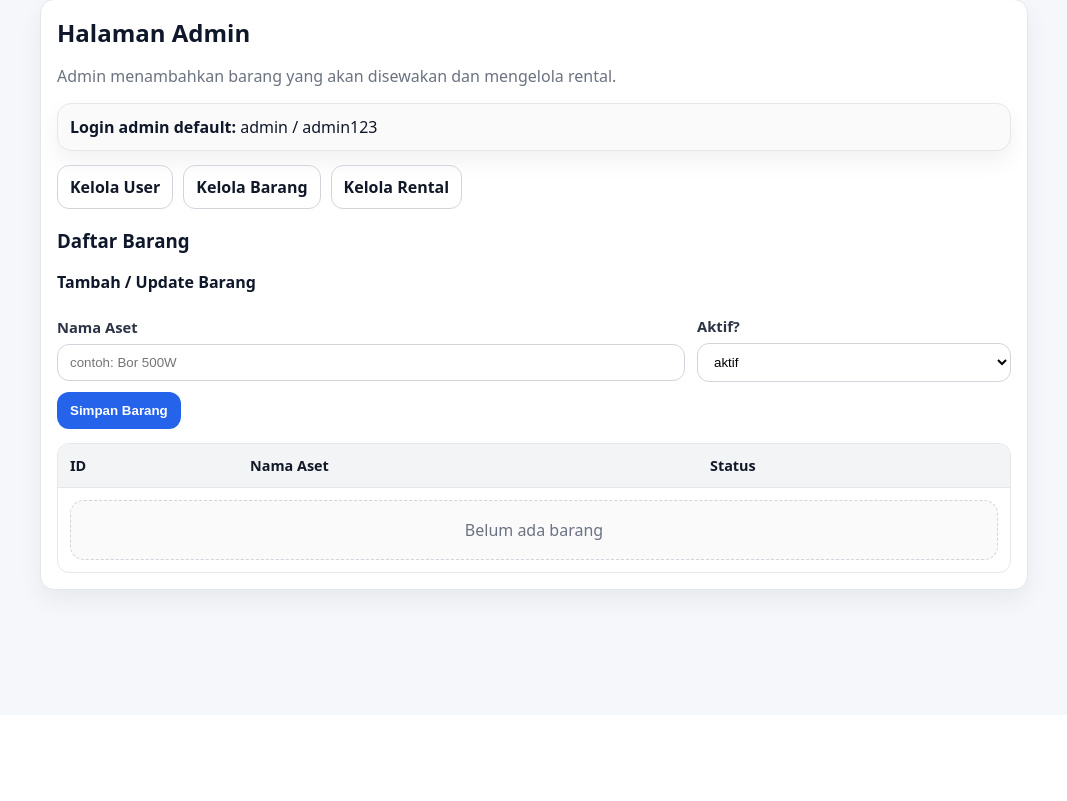
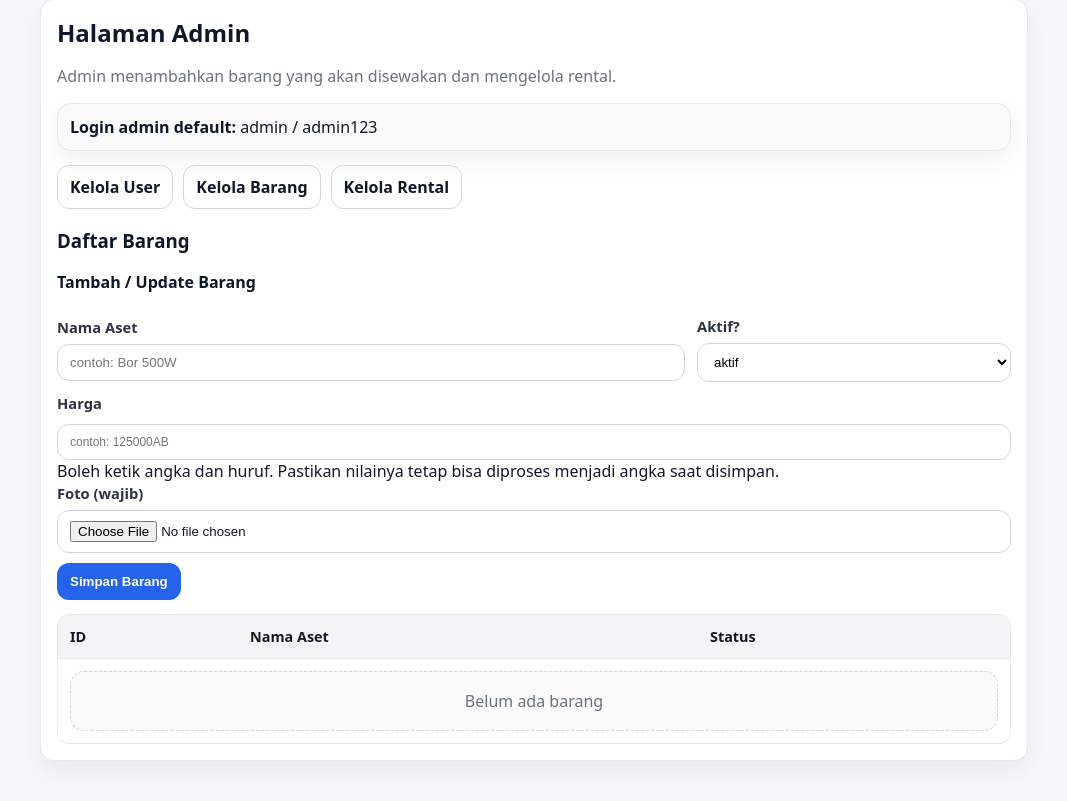
Before and after one commit to arkaperamanta-eng/rental-app, a Flask app: page /admin in a window 1280 px wide. Shown: the part 85-886 px from the top of the page, without its empty margins (106-1173 px from the left). Before the commit the page ends 693 px from the top, so only its background shows below. Run offline with Flask 3, Linux system fonts and the light colour scheme; a user stored in the database is signed in.

Commit message:
Update fitur tambah barang dan foto

```diff
--- a/app.py
+++ b/app.py
@@ -1,12 +1,17 @@
 from datetime import datetime
+import os
+import time
+import uuid
 
 from flask import Flask, redirect, render_template, request, url_for, flash
 from flask_login import LoginManager, UserMixin, current_user, login_required, login_user, logout_user
 from flask_sqlalchemy import SQLAlchemy
 from werkzeug.security import generate_password_hash, check_password_hash
+from werkzeug.utils import secure_filename
 
 from config import Config
 from database.init_db import init_db, register_models
+
 
 
 
@@ -188,22 +193,63 @@ def admin_items_add():
         return redirect(url_for("user"))
 
     nama_aset = (request.form.get("nama_aset") or "").strip()
+    harga_str = (request.form.get("harga") or "").strip()
     is_active_str = (request.form.get("is_active") or "true").strip().lower()
 
     if not nama_aset:
         flash("Nama aset wajib diisi.", "error")
         return redirect(url_for("admin_items"))
 
+    if not harga_str:
+        flash("Harga wajib diisi.", "error")
+        return redirect(url_for("admin_items"))
+
+    try:
+        harga = float(harga_str)
+    except ValueError:
+        flash("Harga harus angka.", "error")
+        return redirect(url_for("admin_items"))
+
     is_active = is_active_str in ["1", "true", "yes", "y"]
+
+    # Foto wajib saat tambah/update
+    file = request.files.get("foto")
+    if not file or file.filename == "":
+        flash("Foto wajib diupload.", "error")
+        return redirect(url_for("admin_items"))
+
+    allowed_ext = {"jpg", "jpeg", "png", "webp", "gif"}
+    ext = (file.filename.rsplit(".", 1)[-1] if "." in file.filename else "").lower()
+    if ext not in allowed_ext:
+        flash("Ekstensi foto tidak valid. Gunakan jpg/jpeg/png/webp/gif.", "error")
+        return redirect(url_for("admin_items"))
+
+    # Pastikan folder upload ada (static/images/)
+    base_dir = app.root_path
+    upload_dir = os.path.join(base_dir, "static", "images")
+    os.makedirs(upload_dir, exist_ok=True)
+
+    # Nama file unik
+    timestamp = datetime.utcnow().strftime("%Y%m%d%H%M%S")
+    safe_name = "".join([c for c in nama_aset if c.isalnum() or c in ("-", "_")]).strip()[:40]
+    if not safe_name:
+        safe_name = "item"
+    filename = f"{safe_name}_{timestamp}.{ext}"
 
     existing = InventoryItem.query.filter_by(nama_aset=nama_aset).first()
     if existing:
+        existing.harga = harga
         existing.is_active = is_active
+        # update foto juga
+        file.save(os.path.join(upload_dir, filename))
+        existing.foto = filename
         db.session.commit()
-        flash("Item sudah ada. Status diupdate.", "success")
+        flash("Item sudah ada. Harga & foto diupdate.", "success")
         return redirect(url_for("admin_items"))
 
-    item = InventoryItem(nama_aset=nama_aset, is_active=is_active)
+    item = InventoryItem(nama_aset=nama_aset, harga=harga, is_active=is_active)
+    file.save(os.path.join(upload_dir, filename))
+    item.foto = filename
     db.session.add(item)
     db.session.commit()
     flash("Item berhasil ditambahkan.", "success")
@@ -297,6 +343,8 @@ def user_rentals_add():
     rental = Rental(
         item_id=item.id,
         aset=item.nama_aset,
+        harga=item.harga,
+        foto=item.foto,
         tanggal_mulai=tanggal_mulai,
         tanggal_selesai=tanggal_selesai,
         status=status,
--- a/templates/admin.html
+++ b/templates/admin.html
@@ -70,7 +70,7 @@
       <h3>Daftar Barang</h3>
 
       <h4 style="margin-top:18px">Tambah / Update Barang</h4>
-      <form method="post" action="{{ url_for('admin_items_add') }}" style="margin-top:12px;">
+      <form method="post" action="{{ url_for('admin_items_add') }}" style="margin-top:12px;" enctype="multipart/form-data">
         <div class="row">
           <div style="flex:2;">
             <label>Nama Aset</label>
@@ -84,6 +84,31 @@
                 <option value="true" selected>aktif</option>
                 <option value="false">tidak aktif</option>
               </select>
+            </div>
+          </div>
+        </div>
+
+        <div style="margin-top:10px;">
+          <div class="row">
+            <div style="flex:1.2;">
+              <label>Harga</label>
+            <div class="field">
+              <input
+                name="harga"
+                type="text"
+                placeholder="contoh: 125000AB"
+                required
+oninput="this.value = this.value.replace(/[^0-9a-zA-Z\s_-]/g, '')"
+              <div class="muted" style="font-size:12px; margin-top:4px;">
+                Boleh ketik angka dan huruf. Pastikan nilainya tetap bisa diproses menjadi angka saat disimpan.
+              </div>
+            </div>
+
+            </div>
+
+            <div style="flex:1.8;">
+              <label>Foto (wajib)</label>
+              <div class="field"><input name="foto" type="file" accept="image/*" required /></div>
             </div>
           </div>
         </div>
```
Also changed, not shown: TODO.md (+8 -27 lines), templates/riwayat.html (+11 -0 lines), templates/user.html (+57 -2 lines), app.db, static/images/BMW_20260605132059.png (added), static/images/bmw_20260605111703.png (added), static/images/fkf_20260605112226.png (added).
